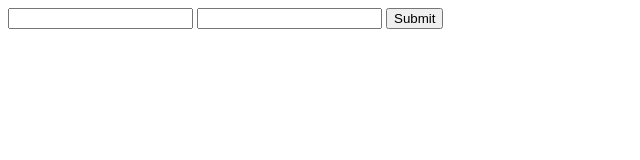
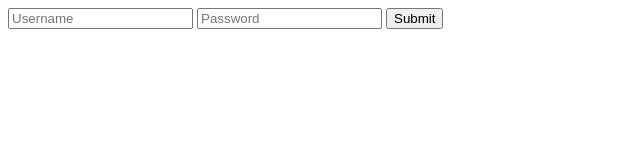
Before and after one commit to airicbear/simple-login, a plain HTML site: page index.html in a window 1280 px wide. Shown: the full height of the page, 0-640 px from the left. Drawn offline with Linux system fonts and the light colour scheme.

Commit message:
Add placeholders and type='password'

```diff
--- a/index.html
+++ b/index.html
@@ -20,8 +20,8 @@
       <p class="browsehappy">You are using an <strong>outdated</strong> browser. Please <a href="#">upgrade your browser</a> to improve your experience.</p>
     <![endif]-->
   <form action="">
-    <input type="text" id="username">
-    <input type="text" id="password">
+    <input type="text" placeholder="Username" id="username">
+    <input type="password" placeholder="Password" id="password">
     <input type="submit" onclick="login(document.getElementById('username').value, document.getElementById('password').value)">
   </form>
   <script src="sha256.js" async defer></script>
```
